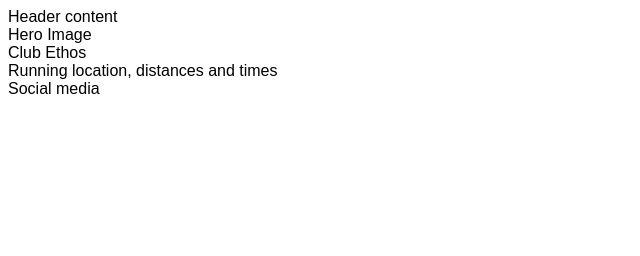
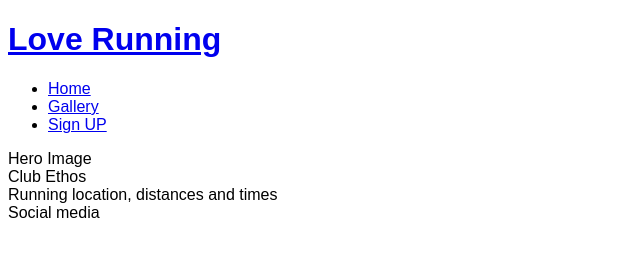
Before and after one commit to NixTS/love-running, a plain HTML site: page index.html in a window 1280 px wide. Shown: the whole page, without its empty margins (0-640 px from the left). Drawn offline with Linux system fonts and the light colour scheme.

Commit message:
added basic header structure

```diff
--- a/index.html
+++ b/index.html
@@ -12,7 +12,24 @@
 </head>
 
 <body>
-    <header>Header content</header>
+    <header>
+        <a href="index.html">
+            <h1>Love Running</h1>
+        </a>
+        <nav>
+            <ul>
+                <li>
+                    <a href="index.html">Home</a>
+                </li>
+                <li>
+                    <a href="#">Gallery</a>
+                </li>
+                <li>
+                    <a href="#">Sign UP</a>
+                </li>
+            </ul>
+        </nav>
+    </header>
     <section>
         Hero Image
     </section>
```
